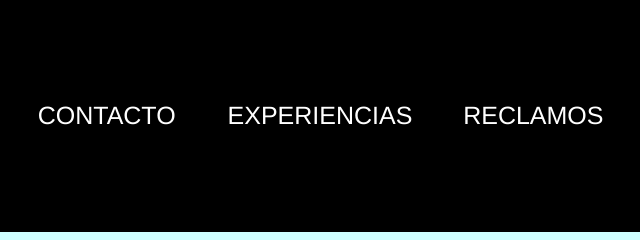
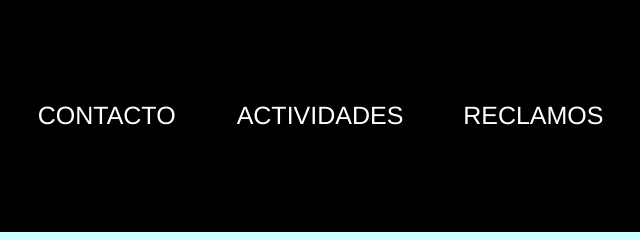
Before and after one commit to loanaromero/TPIntegradorArgProg, a plain HTML site: page pages/reclamos.html in a window 1280 px wide. Shown: the top 240 px of the page, 640-1280 px from the left. Drawn offline with nearby package versions, Linux system fonts and the light colour scheme.

Commit message:
Actualizacion header

```diff
--- a/pages/reclamos.html
+++ b/pages/reclamos.html
@@ -25,7 +25,7 @@
         <div class="col-xs-12 col-sm-2 col-md-2 col-large-2"><a href="/index.html">EMPRESA</a></div>
         <div class="col-xs-12 col-sm-2 col-md-2 col-large-2"><a href="/index.html">NOSOTROS</a></div>
         <div class="col-xs-12 col-sm-2 col-md-2 col-large-2"><a href="/index.html">CONTACTO</a></div>
-        <div class="col-xs-12 col-sm-2 col-md-2 col-large-2"><a href="/index.html">EXPERIENCIAS</a></div>
+        <div class="col-xs-12 col-sm-2 col-md-2 col-large-2"><a href="/index.html">ACTIVIDADES</a></div>
         <div class="col-xs-12 col-sm-2 col-md-2 col-large-2"><a href=""> RECLAMOS</a></div>
       </div>
     </div>
```
